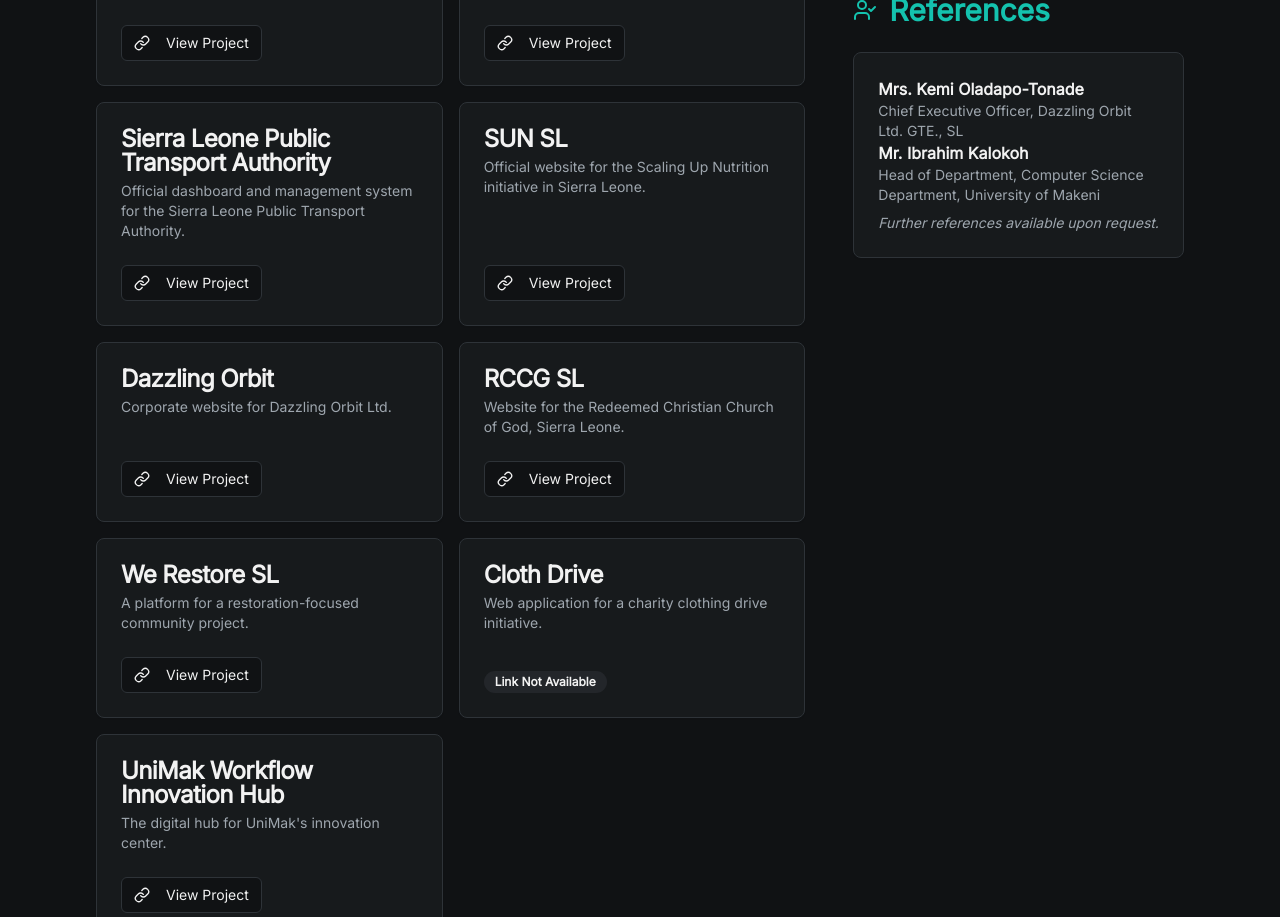
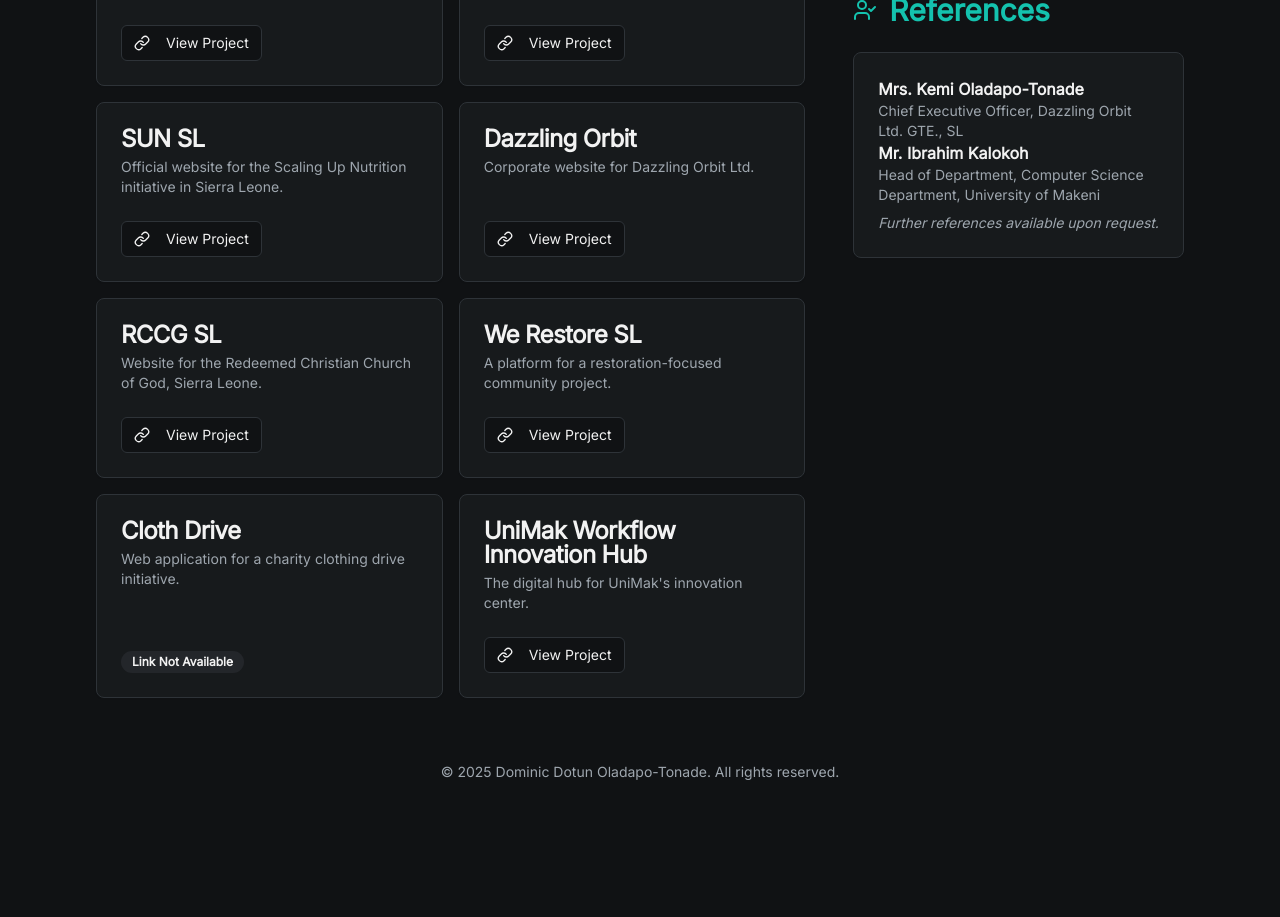
Before and after one commit to dominicOT/portfo, a Next.js app: page / in a window 1280 px wide. Shown: the part 1680-2597 px from the top of the page. After the commit the page ends 2526 px from the top, so only its background shows below. Built offline with nearby package versions, Linux system fonts and the light colour scheme.

Commit message:
Update page.tsx

```diff
--- a/src/app/page.tsx
+++ b/src/app/page.tsx
@@ -80,7 +80,6 @@
   web: [
     { name: "DORB AI", url: "https://dorbai.com/", description: "Official website for DORB AI." },
     { name: "Lifeblood SL", url: "https://lifebloodsl.vercel.app/", description: "A Safe Blood Information Management System." },
-    {name: "Sierra Leone Public Transport Authority", url: "https://www.slptdims.com/", description: "Official dashboard and management system for the Sierra Leone Public Transport Authority." },
     { name: "SUN SL", url: "https://www.sun.ovp.gov.sl/", description: "Official website for the Scaling Up Nutrition initiative in Sierra Leone." },
     { name: "Dazzling Orbit", url: "https://dorbsl-ltd.vercel.app/", description: "Corporate website for Dazzling Orbit Ltd." },
     { name: "RCCG SL", url: "https://rccgsl.vercel.app/", description: "Website for the Redeemed Christian Church of God, Sierra Leone." },
```
